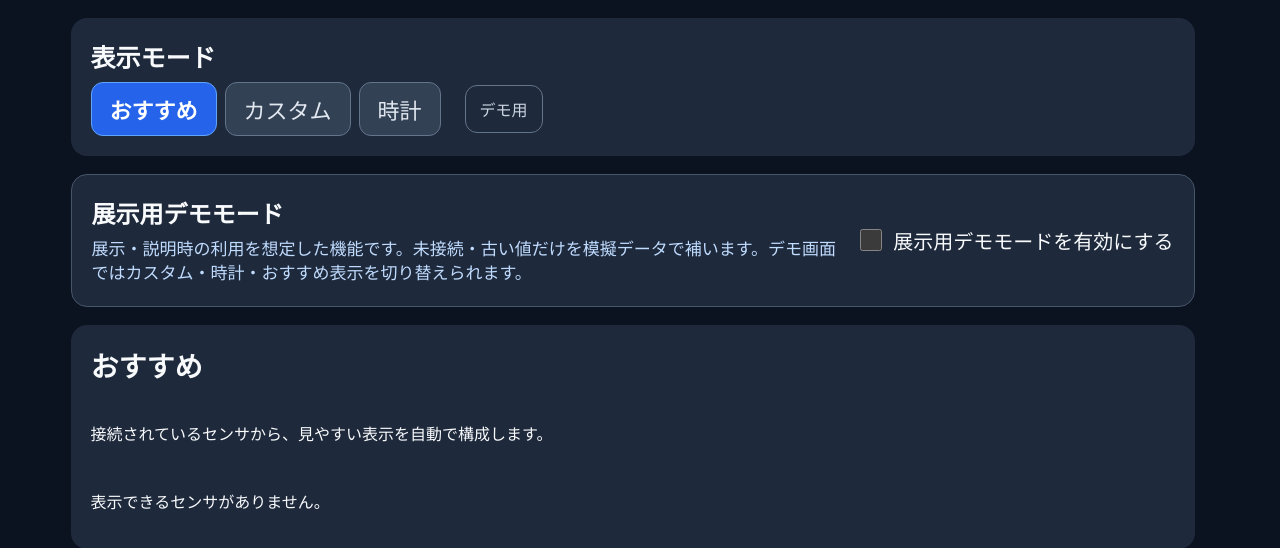
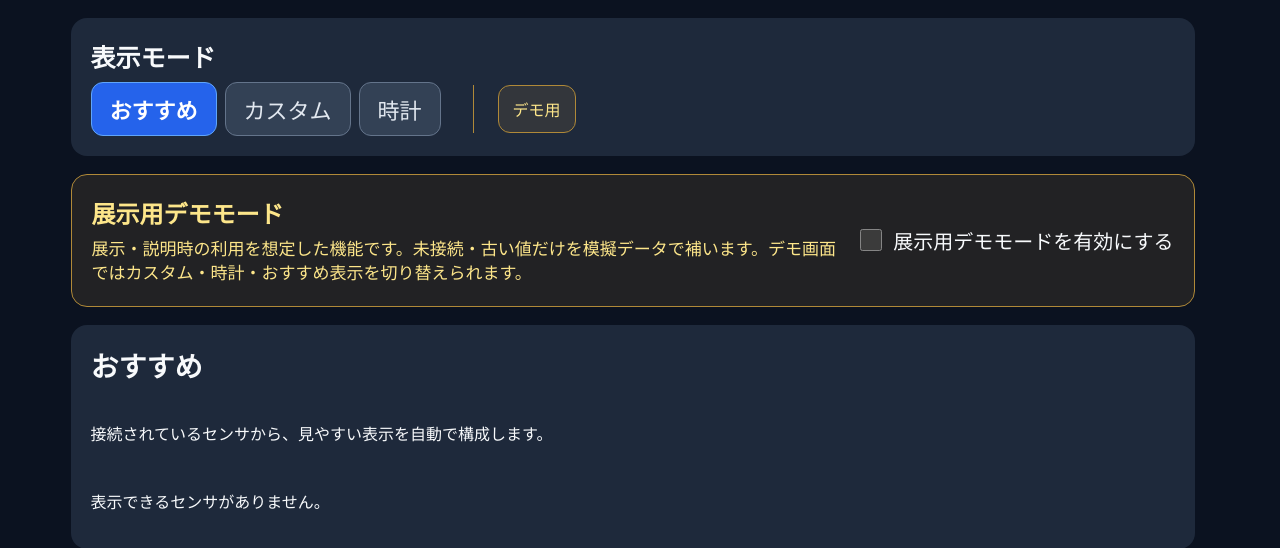
Before and after one commit to shattori-criepi/omk, a FastAPI app: page /admin/display in a window 1280 px wide, after a click on "デモ用". Shown: the part 89-637 px from the top of the page. Run offline with FastAPI, Linux system fonts and the light colour scheme.

Commit message:
Refine dashboard small cards and demo UI

```diff
--- a/services/dashboard/app/static/demo_settings.js
+++ b/services/dashboard/app/static/demo_settings.js
@@ -9,6 +9,12 @@ document.addEventListener("DOMContentLoaded", async () => {
   if (entry && panel) entry.addEventListener("click", () => {
     panel.hidden = !panel.hidden;
     entry.setAttribute("aria-expanded", String(!panel.hidden));
+  });
+  const modeRoot = document.querySelector("#display-modes");
+  if (modeRoot && entry && panel) modeRoot.addEventListener("click", event => {
+    if (!event.target.closest("[data-mode]")) return;
+    panel.hidden = true;
+    entry.setAttribute("aria-expanded", "false");
   });
   try {
     const response = await fetch("/api/admin/dashboard-settings", {cache: "no-store"});
--- a/services/dashboard/app/static/display.css
+++ b/services/dashboard/app/static/display.css
@@ -803,15 +820,19 @@ body[data-demo-enabled="true"] .display-card--medium.display-card--compact.displ
   display: flex;
   flex-wrap: wrap;
   align-items: center;
-  gap: 12px 24px;
+  gap: 12px 32px;
+}
+.demo-entry-group {
+  border-left: 1px solid #b08938;
+  padding-left: 24px;
 }
 .demo-entry {
   min-height: 48px;
   padding: 8px 14px;
-  border: 1px solid #64748b;
+  border: 1px solid #b08938;
   border-radius: 12px;
-  background: transparent;
-  color: #cbd5e1;
+  background: rgb(176 137 56 / .14);
+  color: #fde68a;
   font: inherit;
   cursor: pointer;
 }
@@ -821,5 +842,23 @@ body[data-demo-enabled="true"] .display-card--medium.display-card--compact.displ
 }
 .display-settings-main > .demo-settings {
   margin-top: 0;
-  background: #1e293b;
+  border-color: #b08938;
+  background: rgb(176 137 56 / .14);
 }
+.demo-settings h2, .demo-settings p {
+  color: #fde68a;
+}
+.demo-settings input {
+  accent-color: #b08938;
+}
+
+/* Single readings stay large; long units may use the next line. */
+.display-card--small.display-card--items-1 :is(.display-card-reading, .display-compact-reading) {
+  flex-wrap: wrap;
+  max-width: 100%;
+}
+.display-card--small.display-card--items-1 [data-role="unit"] {
+  max-width: 100%;
+  white-space: normal;
+  overflow-wrap: anywhere;
+}
--- a/services/dashboard/app/templates/admin_display.html
+++ b/services/dashboard/app/templates/admin_display.html
@@ -1,8 +1,8 @@
 <!doctype html>
-<html lang="ja" class="admin-document"><head><meta charset="utf-8"><meta name="viewport" content="width=device-width, initial-scale=1, viewport-fit=cover"><title>OMK 表示設定</title><link rel="stylesheet" href="{{ url_for('static', path='/display.css') }}?v=20260910-demo-layout-3"><script src="{{ url_for('static', path='/admin_display.js') }}?v=20260819-clock-navigation-3" defer></script><script src="{{ url_for('static', path='/demo_settings.js') }}?v=20260903-demo-2" defer></script></head>
+<html lang="ja" class="admin-document"><head><meta charset="utf-8"><meta name="viewport" content="width=device-width, initial-scale=1, viewport-fit=cover"><title>OMK 表示設定</title><link rel="stylesheet" href="{{ url_for('static', path='/display.css') }}?v=20260910-demo-layout-4"><script src="{{ url_for('static', path='/admin_display.js') }}?v=20260819-clock-navigation-3" defer></script><script src="{{ url_for('static', path='/demo_settings.js') }}?v=20260903-demo-3" defer></script></head>
 <body class="admin-body"><main class="admin-page display-settings-page" aria-label="表示設定"><header class="admin-page-header"><a href="/admin" class="back-link">← 管理メニュー</a><h1>表示設定</h1></header>
 <section class="display-settings-main" aria-label="通常の表示設定">
-<section class="display-settings-intro"><div><h2>表示モード</h2><div class="display-mode-toolbar"><div id="display-modes" class="display-mode-selector" role="group" aria-label="表示モード"><button type="button" data-mode="recommended">おすすめ</button><button type="button" data-mode="custom">カスタム</button><button type="button" data-mode="clock">時計</button></div><button id="demo-entry" class="demo-entry" type="button" aria-controls="demo-settings" aria-expanded="false">デモ用</button></div></div><p id="capacity-status" class="setup-status"></p></section>
+<section class="display-settings-intro"><div><h2>表示モード</h2><div class="display-mode-toolbar"><div id="display-modes" class="display-mode-selector" role="group" aria-label="表示モード"><button type="button" data-mode="recommended">おすすめ</button><button type="button" data-mode="custom">カスタム</button><button type="button" data-mode="clock">時計</button></div><div class="demo-entry-group"><button id="demo-entry" class="demo-entry" type="button" aria-controls="demo-settings" aria-expanded="false">デモ用</button></div></div></div><p id="capacity-status" class="setup-status"></p></section>
 <section id="demo-settings" class="demo-settings" hidden aria-labelledby="demo-settings-title"><div><h2 id="demo-settings-title">展示用デモモード</h2><p>展示・説明時の利用を想定した機能です。未接続・古い値だけを模擬データで補います。デモ画面ではカスタム・時計・おすすめ表示を切り替えられます。</p></div><label><input id="demo-enabled" type="checkbox"> 展示用デモモードを有効にする</label></section>
 <section id="recommended-summary" class="display-settings-content" hidden></section><section id="clock-summary" class="display-settings-content" hidden><h2>時計</h2><p>日付と時刻を大きく表示し、現在利用できる電力・環境情報を自動で補助表示します。</p></section>
 <section id="custom-editor" hidden><section class="display-settings-intro"><div><h2>カスタム</h2><p>sourceごとにブロックを作り、ブロック内の値と主表示を選びます。</p></div></section><section id="selected-items" class="display-settings-content" aria-label="表示中ブロック"></section><section id="available-items" class="display-settings-content" aria-label="表示可能なデータ"></section></section>
--- a/services/dashboard/app/templates/display.html
+++ b/services/dashboard/app/templates/display.html
@@ -13,7 +13,7 @@
     <meta charset="utf-8">
     <meta name="viewport" content="width=device-width, initial-scale=1, viewport-fit=cover">
     <title>OMK ダッシュボード</title>
-    <link rel="stylesheet" href="{{ url_for('static', path='/display.css') }}?v=20260916-small-stacked-2">
+    <link rel="stylesheet" href="{{ url_for('static', path='/display.css') }}?v=20260916-small-stacked-3">
   </head>
   <body data-demo-enabled="{{ 'true' if demo_enabled else 'false' }}" data-demo-mode="{{ dashboard.mode if demo_enabled else '' }}" data-dashboard-mode="{{ dashboard.mode }}">
     {% if demo_enabled %}
```
Also changed, not shown: other parts of services/dashboard/app/static/display.css (+31 -14 lines), services/dashboard/tests/test_display.py (+51 -4 lines).
